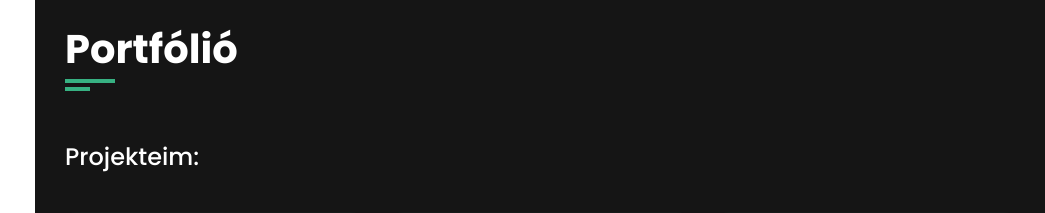
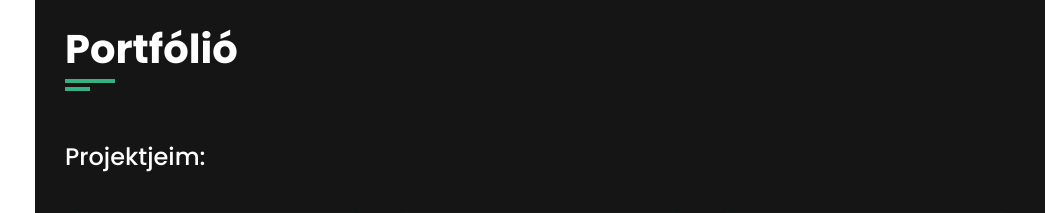
Before and after one commit to Blade1201/My_Portfolio, a React (Create React App) app: page / in a window 1280 px wide. Shown: the part 2320-2533 px from the top of the page, without its empty margins (235-1280 px from the left). Built offline with nearby package versions, Linux system fonts and the light colour scheme; a web font is replaced by a local one.

Commit message:
Fixed typed mistake

```diff
--- a/src/components/Portfolio.jsx
+++ b/src/components/Portfolio.jsx
@@ -18,7 +18,7 @@ const Portfolio = ({alternateStyles, activeStyle}) => {
                 </div>
                 <div className="row">
                     <div className="portfolio-heading padd-15">
-                        <h2> Projekteim: </h2>
+                        <h2> Projektjeim: </h2>
                     </div>
                 </div>
                 <div className="row" style={alternateStyles[activeStyle]}>
```
